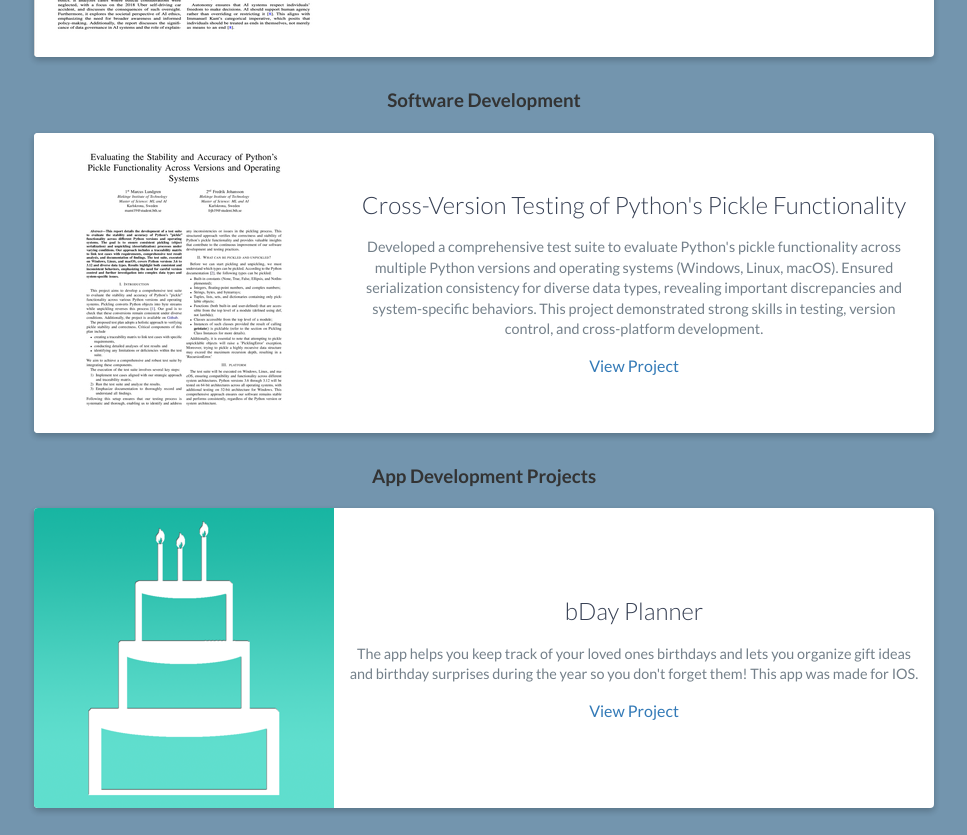
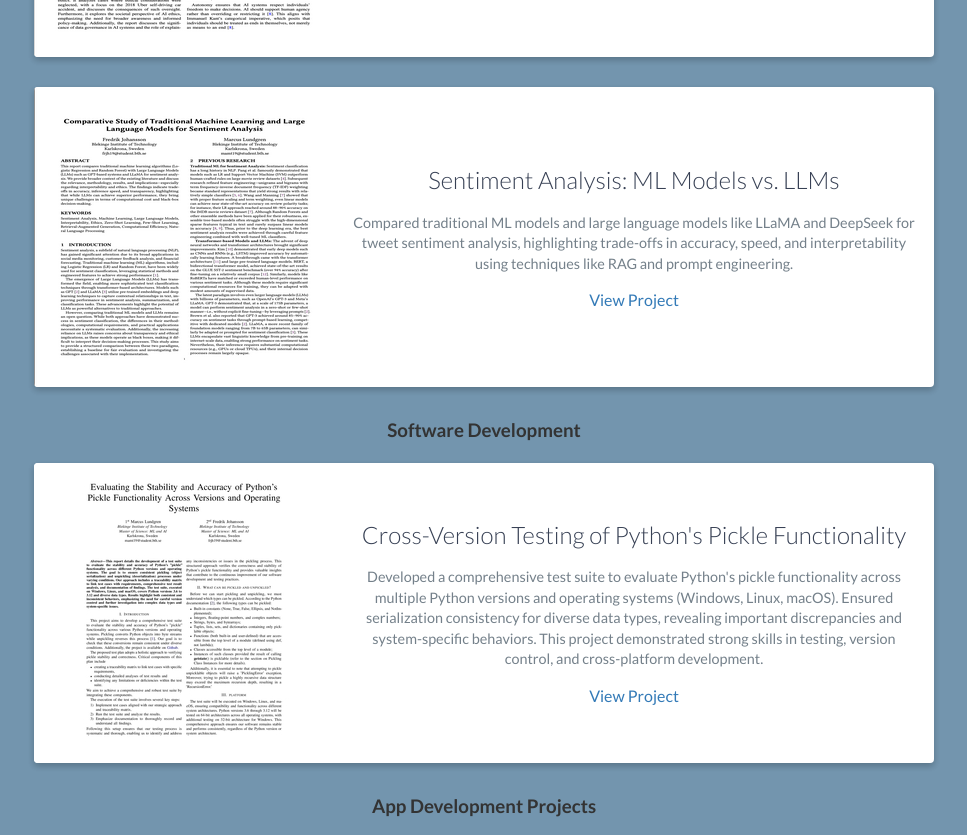
Before and after one commit to RubyMarcus/RubyMarcus.github.io, a plain HTML site: page index.html in a window 1280 px wide. Shown: the part 2576-3411 px from the top of the page, without its empty margins (156-1123 px from the left). Drawn offline with nearby package versions, Linux system fonts and the light colour scheme.

Commit message:
Added sentiment analysis project

```diff
--- a/index.html
+++ b/index.html
@@ -160,7 +160,22 @@ Outside work, I balance my time with activities that energize me, such as regula
                         <p id="firstProjectParagraphText">
                             Analyzed ethical challenges in AI using the Uber self-driving car accident, focusing on human oversight, data governance, and explainability to ensure transparent and responsible AI development.
                         </p>
-                        <a href="https://github.com/RubyMarcus/Digital-Ethics" id="viewProjectTextFirst">View Project</a>
+                        <a href="https://github.com/RubyMarcus/Digital-Ethics/blob/main/Digital_Etik_Rapport.pdf" id="viewProjectTextFirst">View Project</a>
+                    </div>
+                    <!-- End .project-info -->
+                </div>
+
+                <div class="project shadow-large">
+                    <div class="project-image">
+                        <img src="images/sentiment-LLM-TML.png" />
+                    </div>
+                    <!-- End .project-image -->
+                    <div class="project-info">
+                        <h3>Sentiment Analysis: ML Models vs. LLMs</h3>
+                        <p id="firstProjectParagraphText">
+                            Compared traditional ML models and large language models like LLaMA and DeepSeek for tweet sentiment analysis, highlighting trade-offs in accuracy, speed, and interpretability using techniques like RAG and prompt engineering.
+                        </p>
+                        <a href="https://github.com/RubyMarcus/sentiment-LLM-TML/blob/main/report.pdf" id="viewProjectTextFirst">View Project</a>
                     </div>
                     <!-- End .project-info -->
                 </div>
@@ -176,7 +191,7 @@ Outside work, I balance my time with activities that energize me, such as regula
                     <div class="project-info">
                         <h3>Cross-Version Testing of Python's Pickle Functionality</h3>
                         <p id="firstProjectParagraphText">
-Developed a comprehensive test suite to evaluate Python's pickle functionality across multiple Python versions and operating systems (Windows, Linux, macOS). Ensured serialization consistency for diverse data types, revealing important discrepancies and system-specific behaviors. This project demonstrated strong skills in testing, version control, and cross-platform development.
+                            Developed a comprehensive test suite to evaluate Python's pickle functionality across multiple Python versions and operating systems (Windows, Linux, macOS). Ensured serialization consistency for diverse data types, revealing important discrepancies and system-specific behaviors. This project demonstrated strong skills in testing, version control, and cross-platform development.
                         </p>
                         <a href="https://github.com/RubyMarcus/Testning-Project" id="viewProjectTextFirst">View Project</a>
                     </div>
```
Also changed, not shown: images/sentiment-LLM-TML.png (added).
